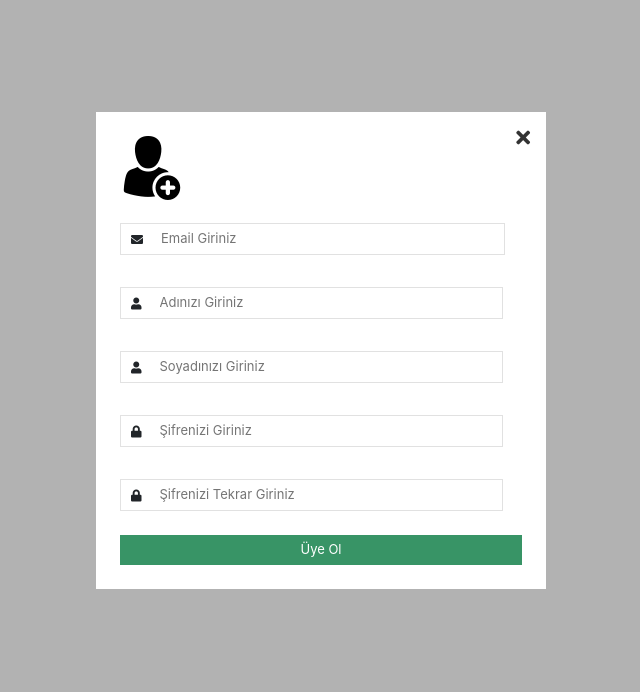
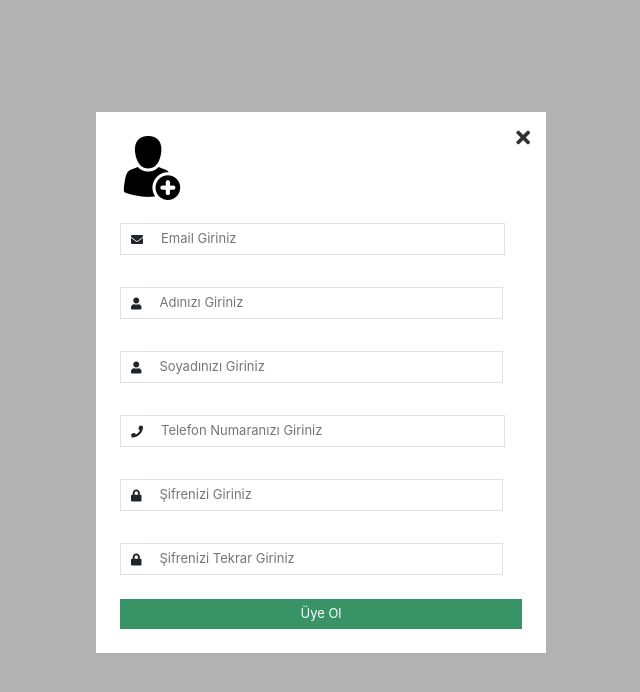
Before and after one commit to tolgagnydnn/teklifsts, a Vue app in the folder web/: page /register in a window 1280 px wide. Shown: the top 692 px of the page, without its empty margins (319-959 px from the left). Built offline with nearby package versions, Linux system fonts and the light colour scheme.

Commit message:
Kayıt olma işlemi jsonplaceholder apisi ile yapıldı.

```diff
--- a/web/src/components/Register.vue
+++ b/web/src/components/Register.vue
@@ -9,7 +9,7 @@
                     <i class="fas fa-envelope"> </i>
                   </div>
                 </span>
-                <input  class="registermodal__input" type="email" placeholder="Email Giriniz" />
+                <input  v-model="register.email" class="registermodal__input" type="email" placeholder="Email Giriniz" />
               </div>
             </div>
             <div class="form-group py-2">
@@ -19,7 +19,7 @@
                     <i class="fas fa-user"> </i>
                   </div>
                 </span>
-                <input  class="registermodal__input" type="email" placeholder="Adınızı Giriniz" />
+                <input v-model="register.name" class="registermodal__input" type="text" placeholder="Adınızı Giriniz" />
               </div>
             </div>
             <div class="form-group py-2">
@@ -29,7 +29,17 @@
                     <i class="fas fa-user"> </i>
                   </div>
                 </span>
-                <input  class="registermodal__input" type="email" placeholder="Soyadınızı Giriniz" />
+                <input  v-model="register.surname" class="registermodal__input" type="text" placeholder="Soyadınızı Giriniz" />
+              </div>
+            </div>
+            <div class="form-group py-2">
+              <div class="mb-0 input-group">
+                <span class="registermodal__prepend">
+                  <div class="registermodal__icon">
+                    <i class="fas fa-phone"> </i>
+                  </div>
+                </span>
+                <input  v-model="register.telephone" class="registermodal__input" type="text" autocomplete="off" placeholder="Telefon Numaranızı Giriniz" />
               </div>
             </div>
             <div class="form-group py-2">
@@ -39,7 +49,7 @@
                     <i class="fas fa-lock"> </i>
                   </div>
                 </span>
-                <input  class="registermodal__input" type="password" autocomplete="off" placeholder="Şifrenizi Giriniz" />
+                <input  v-model="register.password" class="registermodal__input" type="password" autocomplete="off" placeholder="Şifrenizi Giriniz" />
               </div>
             </div>
             <div class="form-group py-2">
@@ -49,12 +59,12 @@
                     <i class="fas fa-lock"> </i>
                   </div>
                 </span>
-                <input  class="registermodal__input" type="password" autocomplete="off" placeholder="Şifrenizi Tekrar Giriniz" />
+                <input  v-model="register.passwordagain" class="registermodal__input" type="password" autocomplete="off" placeholder="Şifrenizi Tekrar Giriniz" />
               </div>
             </div>
 
             <div>
-              <button class="registermodal__btn" type="submit"> Üye Ol </button>
+              <button @click.prevent="successRegister" class="registermodal__btn" type="submit"> Üye Ol </button>
             </div>
             <div>
               <button class="registermodal__close" @click="closeregister"> <i class="fas fa-times"> </i> </button>
@@ -66,11 +76,30 @@
 
 
 <script>
-import {eventBus} from '../main'
+import {eventBus} from '../main';
+import axios from 'axios'
 export default {
+  data(){
+    return {
+      register: {
+        email:'',
+        name:'',
+        surname:'',
+        telephone:'',
+        password:'',
+        passwordagain:''
+      }
+    }
+  },
   methods:{
     closeregister(){
       eventBus.$emit('registerclose');
+    },
+    successRegister(){
+      axios.post("http://jsonplaceholder.typicode.com/posts", { ...this.register})
+      .then(response => {
+        console.log(response);
+      })
     }
   }
 }
```
